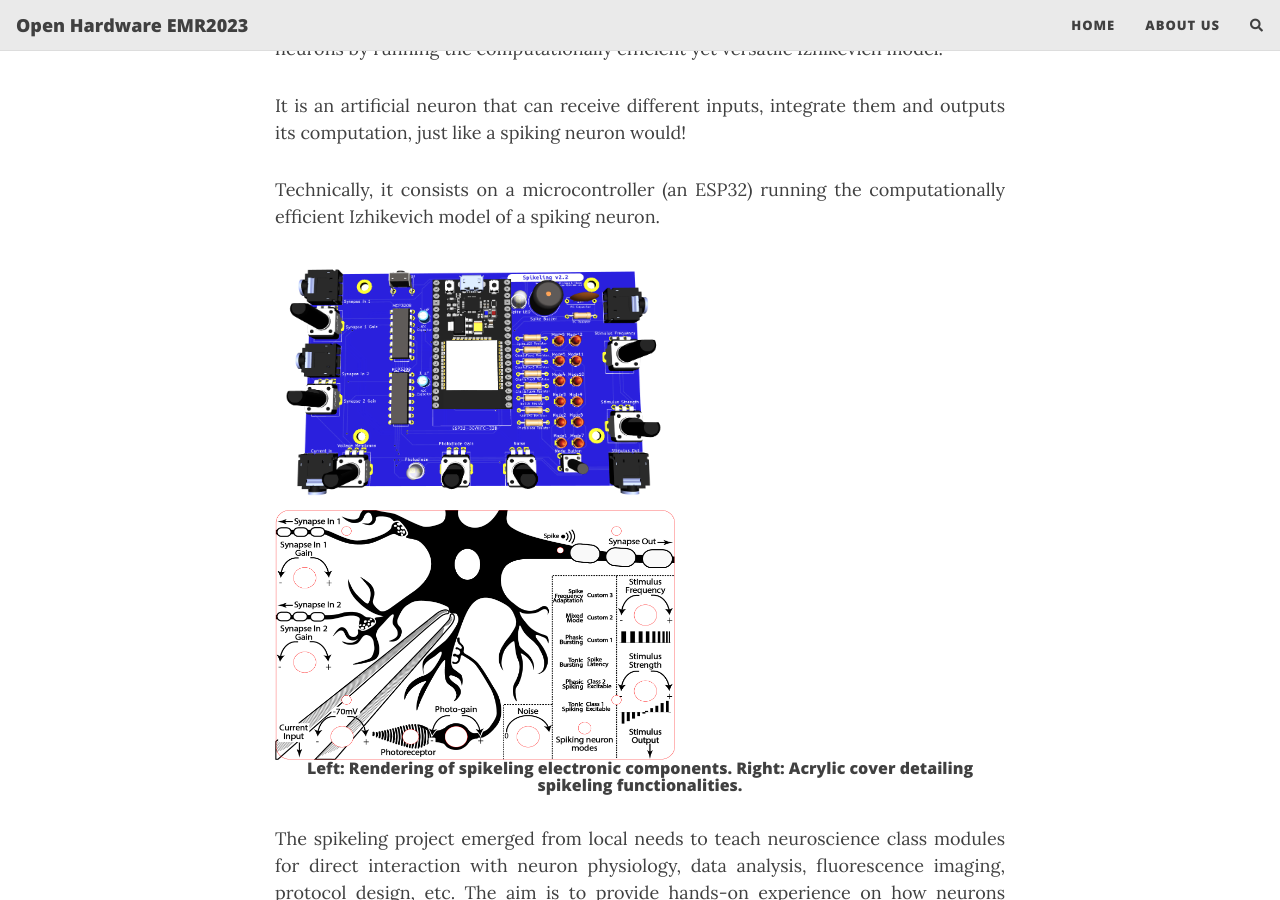
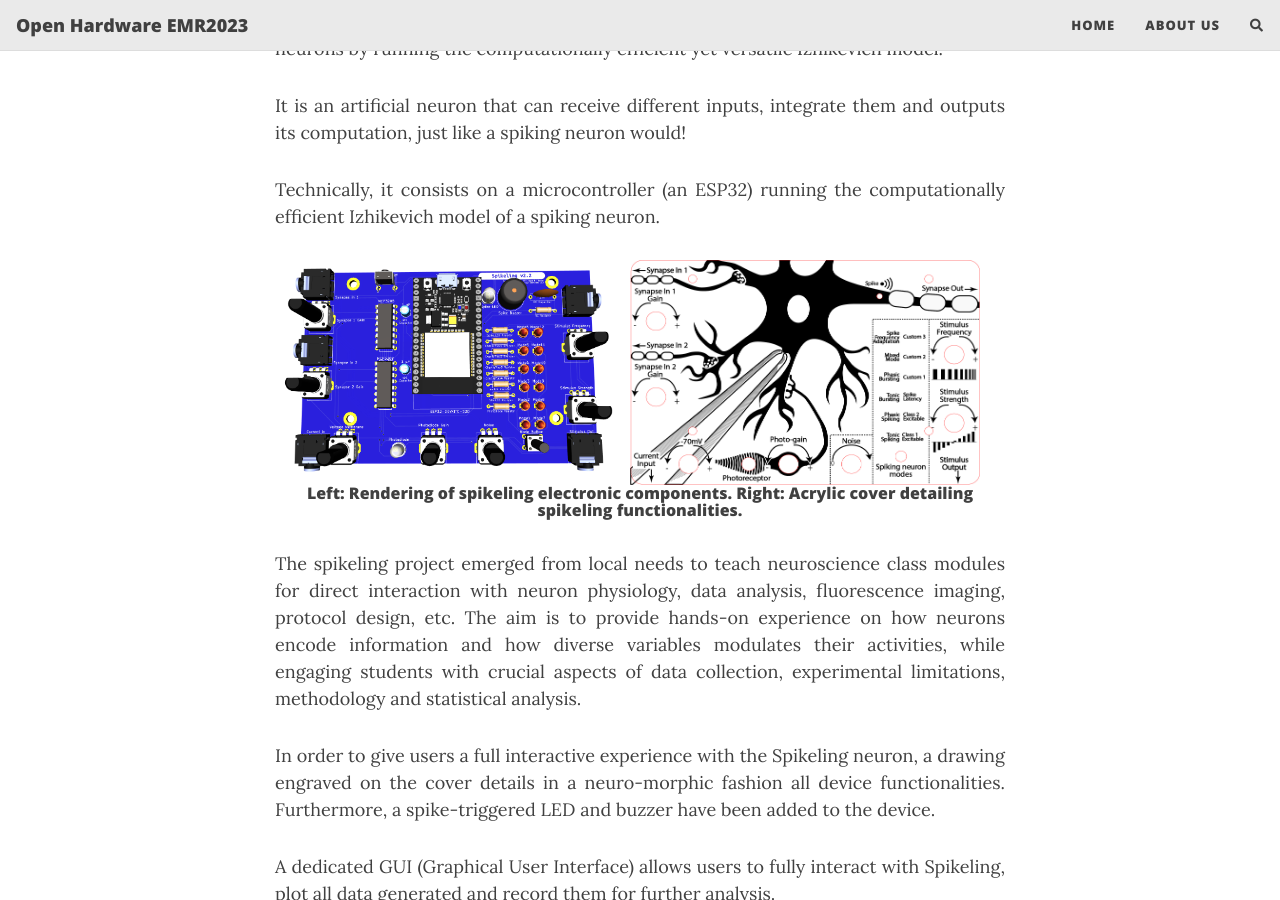
Before and after one commit to open-neuroscience/ERM2023, a Jekyll site: the page built from index.markdown, in a window 1280 px wide and 900 px high, scrolled down 3598 px. Built offline with Jekyll 4.4.1, drawn with Linux system fonts in a browser that asks for light colours; nearby versions of some CDN libraries; comment, search, counter and statistics services are not loaded.

Commit message:
Update index.markdown

```diff
--- a/index.markdown
+++ b/index.markdown
@@ -143,9 +143,9 @@ Technically, it consists on a microcontroller (an ESP32) running the computation
 <br>
 
 <div>
-<img align="center" src="./assets/img//PCB.png" width="400" height="250" >
+<img align="center" src="./assets/img//PCB.png" width="350" height="225" >
 
-<img align="center"  src="./assets/img//Spikeling_cover.png" width="400" height="250">
+<img align="center"  src="./assets/img//Spikeling_cover.png" width="350" height="225">
 
 <h6 align="center">Left: Rendering of spikeling electronic components. Right: Acrylic cover detailing spikeling functionalities.</h6>
 
@@ -199,9 +199,9 @@ Each Spikeling unit possesses one “axonal” output and two “dendritic” in
 
 <div>
 
-<img align="center"  src="./assets/img//Spikeling_hardware.png" width="400" height="250">
+<img align="center"  src="./assets/img//Spikeling_hardware.png" width="350" height="225">
 
-<img align="center" src="./assets/img//101_graph.png" width="400" height="250">
+<img align="center" src="./assets/img//101_graph.png" width="350" height="225">
 
 <h6 align="center">Left: A Spikeling unit being stimulated by a direct current injection (blue cable) while receiving synaptic inputs from a second unit (pink cable). Right: Spikeling GUI displaying the unit membrane voltage (red trace) while being light-stimulated by a controlled LED (blue trace) which generates input current (green trace).</h6>
 
@@ -233,9 +233,9 @@ For advanced data analysis and basic statistics, python notebooks are provided t
 
 <div>
 
-<img align="center" src="./assets/img//103_dataanalysis.jpg" width="400" height="250">
+<img align="center" src="./assets/img//103_dataanalysis.jpg" width="350" height="225">
 
-<img align="center" src="./assets/img//103_data%20analysis.jpg" width="400" height="250">
+<img align="center" src="./assets/img//103_data%20analysis.jpg" width="350" height="225">
 
 <h6 align="center">GUI displaying the “Neuron Generator” page where users can appreciate the model underlying Spikeling activity and from which they can generate unique neuron to further run on Spikeling.</h6>
 
@@ -261,9 +261,9 @@ Here users are encouraged to develop their own stimulus (successive waves, sinus
 
 <div>
 
-<img align="center"  src="./assets/img/401_steps.jpg" width="400" height="250">
+<img align="center"  src="./assets/img/401_steps.jpg" width="350" height="225">
 
-<img align="center" src="./assets/img/401_sine.jpg" width="400" height="250">
+<img align="center" src="./assets/img/401_sine.jpg" width="350" height="225">
 
 <h6 align="center">GUI displaying the “Simulus Generator” page where users can generate their own unique stimuli. The left screen shows repetitive increments of current, as seen in classic electrophysiology experiments (10 steps with 10 a.u. current increment lasting 25 ms with a resting period of 5ms at 0 a.u. current). The right screen shows a sine wave stimulus (50 a.u. amplitude, 20 Hz frequency over a period of 250 ms and a resting period of 100 ms at 0 a.u. current)</h6>
 
@@ -292,9 +292,9 @@ For an even more realistic simulation, students could choose to move from a line
 
 <div>
 
-<img align="center"  src="./assets/img//201_graph.png" width="400" height="250">
+<img align="center"  src="./assets/img//201_graph.png" width="350" height="225">
 
-<img align="center" src="./assets/img//201_graphsat.png" width="400" height="250">
+<img align="center" src="./assets/img//201_graphsat.png" width="350" height="225">
 
 <h6 align="center">GUI displaying linear(left) and (non-linear) models of simulated fluorescence (green) based on simulated calcium concentration (pink)</h6>
 
@@ -546,9 +546,9 @@ All stimuli can then be saved and further loaded from the Spikeling main window.
 
 <div>
 
-<img align="center" width="400" height="250" src="./assets/img/401_steps.jpg">
+<img align="center" width="350" height="225" src="./assets/img/401_steps.jpg">
 
-<img align="center" width="400" height="250" src="./assets/img/401_sine.jpg">
+<img align="center" width="350" height="225" src="./assets/img/401_sine.jpg">
 
 <h6 align="center">GUI displaying the “Simulus Generator” page where users can generate their own unique stimuli. The left screen shows repetitive increments of current, as seen in classic electrophysiology experiments (10 steps with 10 a.u. current increment lasting 25 ms with a resting period of 5ms at 0 a.u. current). The right screen shows a sine wave stimulus (50 a.u. amplitude, 20 Hz frequency over a period of 250 ms and a resting period of 100 ms at 0 a.u. current)</h6>
 
@@ -558,9 +558,9 @@ All stimuli can then be saved and further loaded from the Spikeling main window.
 
 <div>
 
-<img align="center" width="400" height="250" src="./assets/img/401_triangle.jpg">
+<img align="center" width="350" height="225" src="./assets/img/401_triangle.jpg">
 
-<img align="center" width="400" height="250" src="./assets/img/401_ampchirp.jpg">
+<img align="center" width="350" height="225" src="./assets/img/401_ampchirp.jpg">
 
 <h6 align="center">GUI displaying the “Simulus Generator” page where users can generate their own unique stimuli. The left screen shows a triangular wave stimulus (50 a.u. amplitude, 20 Hz frequency over a period of 250 ms and a resting period of 100 ms at 0 a.u. current). The right screen shows a chirp stimulus with an increased intensity from a 0 to a 100 a.u. amplitude at 100 Hz over 1000 ms </h6>
 
@@ -570,9 +570,9 @@ All stimuli can then be saved and further loaded from the Spikeling main window.
 
 <div>
 
-<img align="center" width="400" height="250" src="./assets/img/401_linchirp.jpg">
+<img align="center" width="350" height="225" src="./assets/img/401_linchirp.jpg">
 
-<img align="center" width="400" height="250" src="./assets/img/401_expchirp.jpg">
+<img align="center" width="350" height="225" src="./assets/img/401_expchirp.jpg">
 
 <h6 align="center">GUI displaying the “Simulus Generator” page where users can generate their own unique stimuli. The left screen shows a linear chirp stimulus with an increased frequency from a 0 to a 50 Hz with an amplitude of 100 a.u. over 1000 ms. The right screen show the same stimulus with an exponential frequency increase </h6>
 
@@ -590,9 +590,9 @@ TBC
 
 <div>
 
-<img align="center" width="400" height="250" src="./assets/img/101_1SynapseDC01.jpg">
+<img align="center" width="350" height="225" src="./assets/img/101_1SynapseDC01.jpg">
 
-<img align="center" width="400" height="250" src="./assets/img/101_1SynapseDC02.jpg">
+<img align="center" width="350" height="225" src="./assets/img/101_1SynapseDC02.jpg">
 
 <h6 align="center"> ... </h6>
 
@@ -602,9 +602,9 @@ TBC
 
 <div>
 
-<img align="center" width="400" height="250" src="./assets/img/101_12SynapseDC01.jpg">
+<img align="center" width="350" height="225" src="./assets/img/101_12SynapseDC01.jpg">
 
-<img align="center" width="400" height="250" src="./assets/img/101_12SynapseDC02.jpg">
+<img align="center" width="350" height="225" src="./assets/img/101_12SynapseDC02.jpg">
 
 <h6 align="center"> ... </h6>
 
@@ -643,7 +643,7 @@ F_{t} = \alpha[Ca^{2+}]_{t} + \beta + \sigma_{F}.\varepsilon_{F,t}
 
 <div>
 <p align="center">
-<img align="center"  src="./assets/img/201_graph.png" width="400" height="250">
+<img align="center"  src="./assets/img/201_graph.png" width="350" height="225">
 
 </div>
 
@@ -680,6 +680,6 @@ Where:
 <div>
 
 <p align="center">
-<img align="center"  src="./assets/img/201_graphsat.png" width="400" height="250">
+<img align="center"  src="./assets/img/201_graphsat.png" width="350" height="225">
 
 </div>
```
